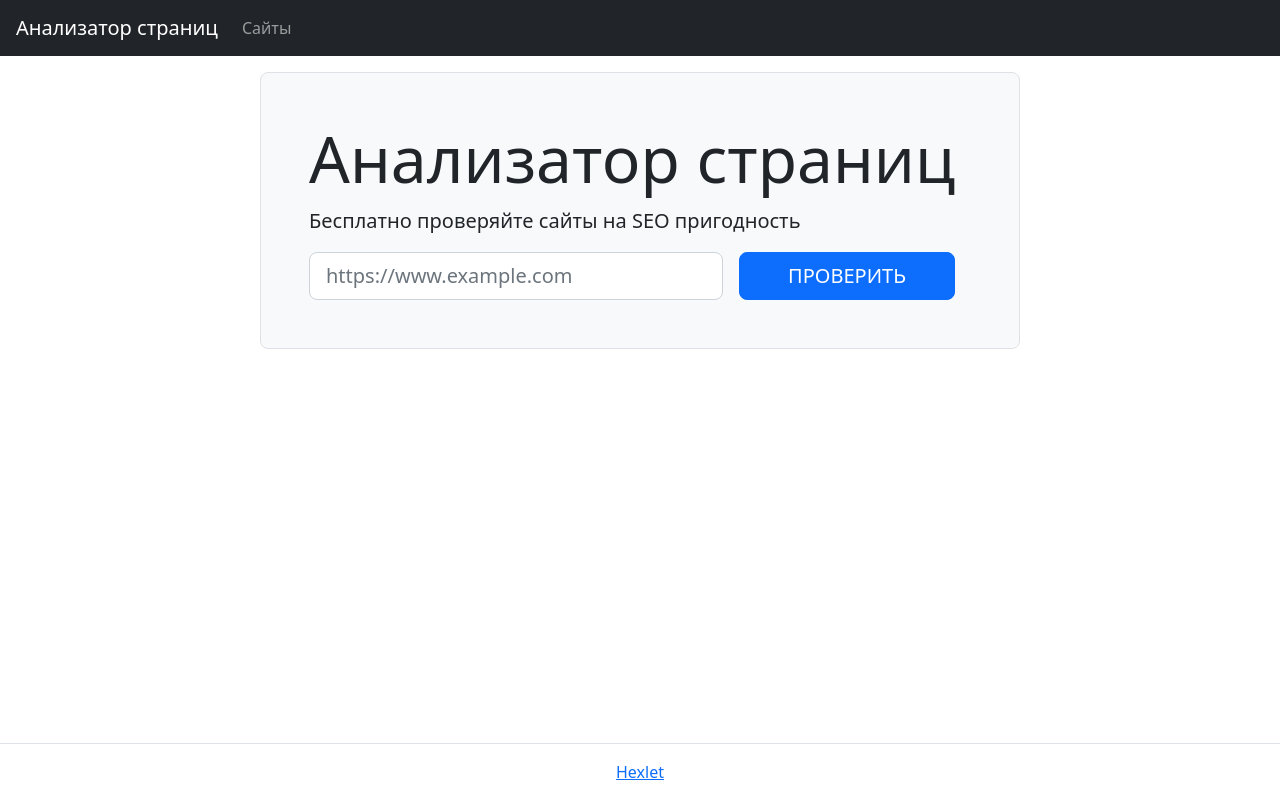
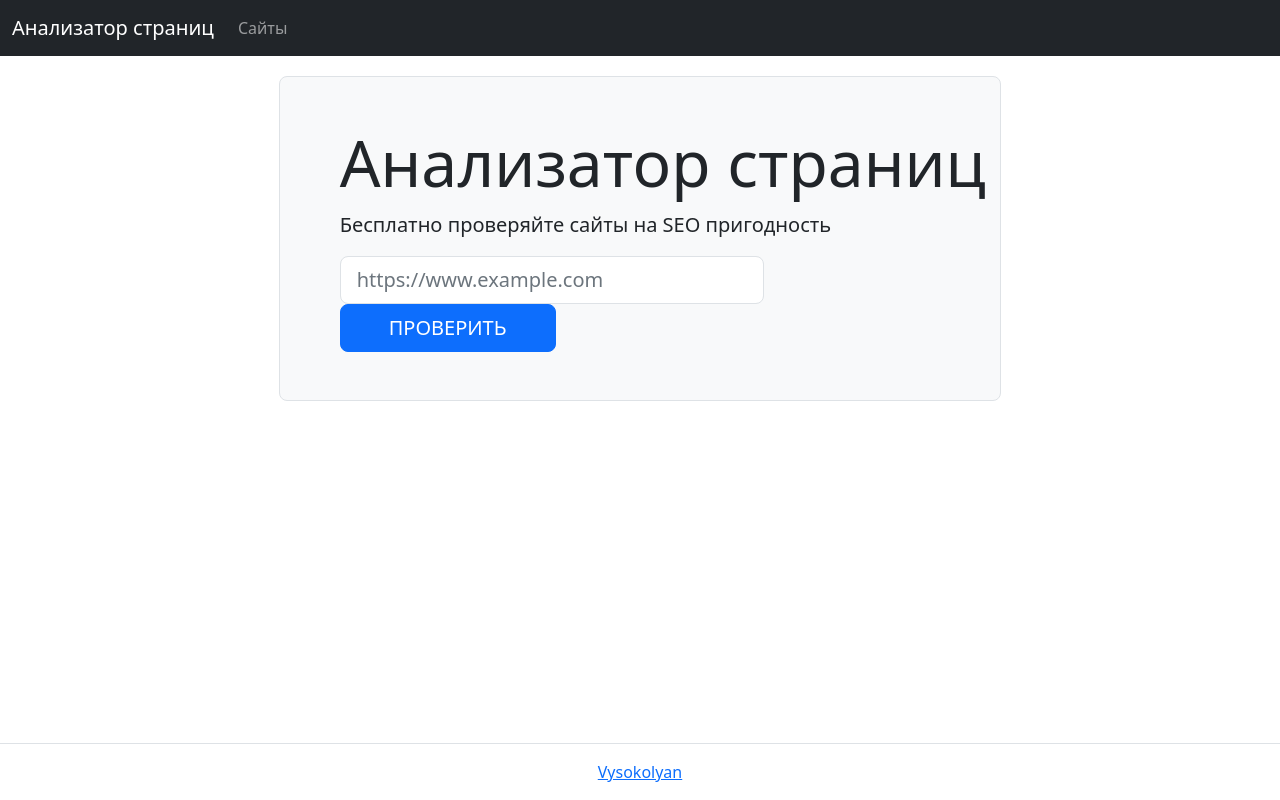
Before and after one commit to Madixxx22/python-project-83, a Flask app: page / in a window 1280 px wide. Run offline with Flask 2, Linux system fonts and the light colour scheme; parts of the project's set-up code (start-up, migrations or seed data) failed here and were passed over.

Commit message:
test fix index.html

```diff
--- a/page_analyzer/templates/index.html
+++ b/page_analyzer/templates/index.html
@@ -7,53 +7,55 @@
     <title>Анализатор страниц</title>
 </head>
 
-<body class="min-vh-100 d-flex flex-column">
-  <header class="flex-shrink-0">
-    <nav class="navbar navbar-expand-md navbar-dark bg-dark px-3">
-      <a class="navbar-brand" href="/">Анализатор страниц</a>
-      <div id="navbarNav">
+<body class="min-vh-100">
+  <header>
+    <nav class="navbar navbar-expand-lg bg-dark navbar-dark">
+        <div class="container-fluid">
+          <a class="navbar-brand" href="{{ url_for('index') }}">Анализатор страниц</a>
+          <div class="collapse navbar-collapse" id="navbarNav">
             <ul class="navbar-nav">
-          <li class="nav-item"><a class="nav-link " href="/urls">Сайты</a></li>
+              <li class="nav-item">
+                <a class="nav-link" aria-current="page" href="{{ url_for('urls') }}">Сайты</a>
+              </li>
             </ul>
-
+          </div>
         </div>
     </nav>
-
   </header>
   {% if messages %}
     {% for message in messages %}
       <div class="alert alert-danger"> {{ message[1] }}</div>
     {% endfor %}
   {% endif %}
+  <main>
+    <div class="container col-7 pt-1">
+      <div class="container mt-3 bg-light border rounded-3">
+          <div class="row">
+            <div class="col">
+              <h1 class="pt-5 ps-5 display-3">Анализатор страниц</h1>
+              <p class="ps-5 fs-5 lead">Бесплатно проверяйте сайты на SEO пригодность</p>
 
-
-
-    <main class="flex-grow-1">
-      <div class="container-lg mt-3">
-        <h1></h1>
-
-
-  <div class="row">
-    <div class="col-12 col-md-10 col-lg-8 mx-auto border rounded-3 bg-light p-5">
-      <h1 class="display-3">Анализатор страниц</h1>
-      <p class="lead">Бесплатно проверяйте сайты на SEO пригодность</p>
-      <form action="/urls " method="post" class="d-flex justify-content-center" required="">
-      <input type="text" name="url" placeholder="https://www.example.com" value="" class="form-control form-control-lg">
-      <input type="submit" class="btn btn-primary  btn-lg ms-3 px-5 text-uppercase mx-3" value="Проверить">
+              <form action="{{ url_for('url_add') }}" method="post" class="row align-items-center ps-5 pb-5">
+                <div class="col-8">
+                  <input type="text" class="rounded-3 border form-control form-control-lg" name="url" placeholder="https://www.example.com">
+                </div>
+                <div class="col-sm-auto">
+                  <input type="submit" class="btn btn-lg btn-primary px-5" value="ПРОВЕРИТЬ">
+                </div>
               </form>
             </div>
           </div>
-
     </div>
   </main>
-    <footer class="border-top py-3 mt-5 flex-shrink-0">
-    <div class="container-lg">
-      <div class="text-center">
-        <a href="https://ru.hexlet.io/" target="_blank">Hexlet</a>
+
+
+    <footer class="fixed-bottom py-3 mt-5 w-100 border-top">
+      <div class="container">
+        <div class="row">
+          <div class="col-12 text-center">
+            <a href="https://github.com/Madixxx22">Vysokolyan</a>
+          </div>
         </div>
       </div>
     </footer>
-
-    <script src="https://cdn.jsdelivr.net/npm/bootstrap@5.1.3/dist/js/bootstrap.bundle.min.js" integrity="sha384-ka7Sk0Gln4gmtz2MlQnikT1wXgYsOg+OMhuP+IlRH9sENBO0LRn5q+8nbTov4+1p" crossorigin="anonymous"></script>
-
 </body>
```
Lines whose indentation alone changed are shown as unchanged.
